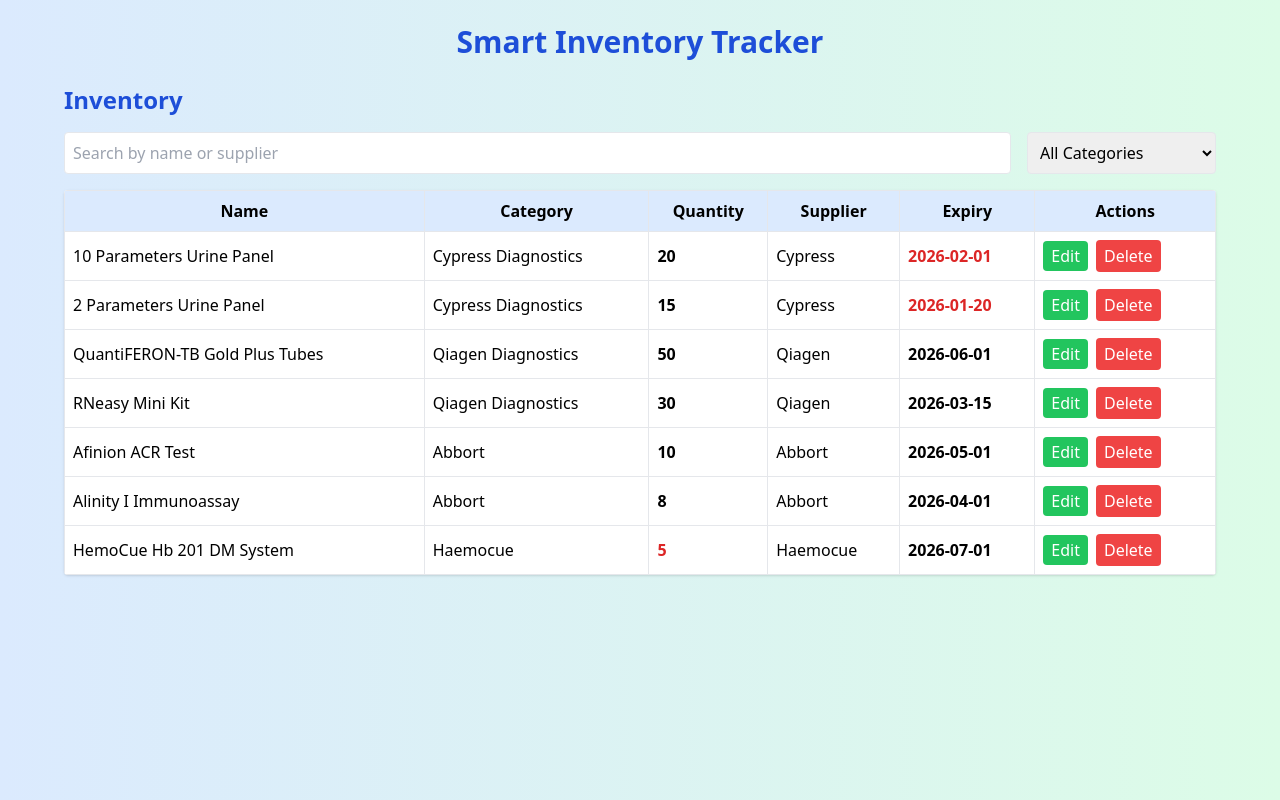
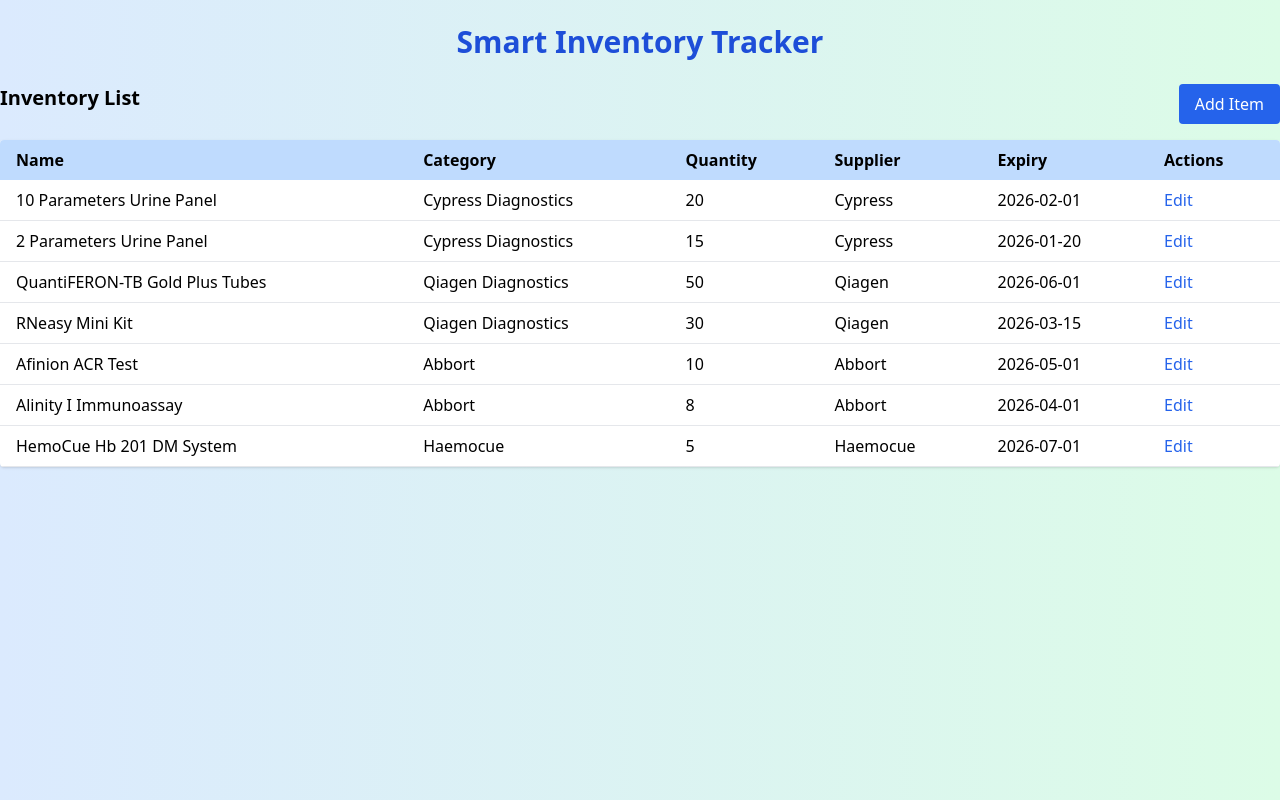
Before and after one commit to Ianm16-pillows/inventory-tracker, a React (Vite) app: page / in a window 1280 px wide. Built offline with nearby package versions, Linux system fonts and the light colour scheme.

Commit message:
Update Inventory.jsx

```diff
--- a/src/pages/Inventory.jsx
+++ b/src/pages/Inventory.jsx
@@ -1,112 +1,44 @@
-import React, { useState } from "react";
+import React from "react";
 import { Link } from "react-router-dom";
 
-function Inventory({ inventory, deleteItem }) {
-  const [search, setSearch] = useState("");
-  const [categoryFilter, setCategoryFilter] = useState("");
-
-  // Get unique categories for filter dropdown
-  const categories = [...new Set(inventory.map((item) => item.category))];
-
-  // Filtered inventory
-  const filteredInventory = inventory.filter((item) => {
-    const matchesSearch =
-      item.name.toLowerCase().includes(search.toLowerCase()) ||
-      item.supplier.toLowerCase().includes(search.toLowerCase());
-    const matchesCategory =
-      categoryFilter === "" || item.category === categoryFilter;
-    return matchesSearch && matchesCategory;
-  });
-
+function Inventory({ inventory }) {
   return (
-    <div className="max-w-6xl mx-auto">
-      <h2 className="text-2xl font-bold text-blue-700 mb-4">Inventory</h2>
-
-      {/* Filters */}
-      <div className="flex flex-col md:flex-row gap-4 mb-4">
-        <input
-          type="text"
-          placeholder="Search by name or supplier"
-          value={search}
-          onChange={(e) => setSearch(e.target.value)}
-          className="p-2 border rounded flex-1"
-        />
-        <select
-          value={categoryFilter}
-          onChange={(e) => setCategoryFilter(e.target.value)}
-          className="p-2 border rounded"
-        >
-          <option value="">All Categories</option>
-          {categories.map((cat) => (
-            <option key={cat} value={cat}>
-              {cat}
-            </option>
-          ))}
-        </select>
+    <div>
+      <div className="flex justify-between mb-4">
+        <h2 className="text-xl font-bold">Inventory List</h2>
+        <Link to="/add" className="bg-blue-600 text-white px-4 py-2 rounded hover:bg-blue-700">
+          Add Item
+        </Link>
       </div>
 
-      {/* Inventory Table */}
-      <div className="overflow-x-auto bg-white rounded shadow">
-        <table className="w-full border-collapse">
-          <thead className="bg-blue-100">
+      <table className="min-w-full bg-white rounded shadow overflow-hidden">
+        <thead className="bg-blue-200">
           <tr>
-              <th className="border p-2">Name</th>
-              <th className="border p-2">Category</th>
-              <th className="border p-2">Quantity</th>
-              <th className="border p-2">Supplier</th>
-              <th className="border p-2">Expiry</th>
-              <th className="border p-2">Actions</th>
+            <th className="py-2 px-4 text-left">Name</th>
+            <th className="py-2 px-4 text-left">Category</th>
+            <th className="py-2 px-4 text-left">Quantity</th>
+            <th className="py-2 px-4 text-left">Supplier</th>
+            <th className="py-2 px-4 text-left">Expiry</th>
+            <th className="py-2 px-4 text-left">Actions</th>
           </tr>
         </thead>
         <tbody>
-            {filteredInventory.map((item) => (
-              <tr key={item.id} className="hover:bg-blue-50">
-                <td className="border p-2">{item.name}</td>
-                <td className="border p-2">{item.category}</td>
-                <td
-                  className={`border p-2 font-bold ${
-                    parseInt(item.quantity) <= 5 ? "text-red-600" : ""
-                  }`}
-                >
+          {inventory.map((item) => (
+            <tr key={item.id} className="border-b hover:bg-blue-50">
+              <td className="py-2 px-4">{item.name}</td>
+              <td className="py-2 px-4">{item.category}</td>
+              <td className={`py-2 px-4 ${item.quantity <= item.lowStock ? "text-red-600 font-bold" : ""}`}>
                 {item.quantity}
               </td>
-                <td className="border p-2">{item.supplier}</td>
-                <td
-                  className={`border p-2 font-bold ${
-                    item.expiry &&
-                    new Date(item.expiry) - new Date() <= 30 * 24 * 60 * 60 * 1000
-                      ? "text-red-600"
-                      : ""
-                  }`}
-                >
-                  {item.expiry || "-"}
-                </td>
-                <td className="border p-2 space-x-2">
-                  <Link
-                    to={`/edit/${item.id}`}
-                    className="bg-green-500 text-white px-2 py-1 rounded hover:bg-green-600"
-                  >
-                    Edit
-                  </Link>
-                  <button
-                    onClick={() => deleteItem(item.id)}
-                    className="bg-red-500 text-white px-2 py-1 rounded hover:bg-red-600"
-                  >
-                    Delete
-                  </button>
+              <td className="py-2 px-4">{item.supplier}</td>
+              <td className="py-2 px-4">{item.expiry}</td>
+              <td className="py-2 px-4">
+                <Link to={`/edit/${item.id}`} className="text-blue-600 hover:underline mr-2">Edit</Link>
               </td>
             </tr>
           ))}
-            {filteredInventory.length === 0 && (
-              <tr>
-                <td colSpan="6" className="text-center p-4 text-gray-500">
-                  No items found.
-                </td>
-              </tr>
-            )}
         </tbody>
       </table>
-      </div>
     </div>
   );
 }
```
Lines whose indentation alone changed are shown as unchanged.
